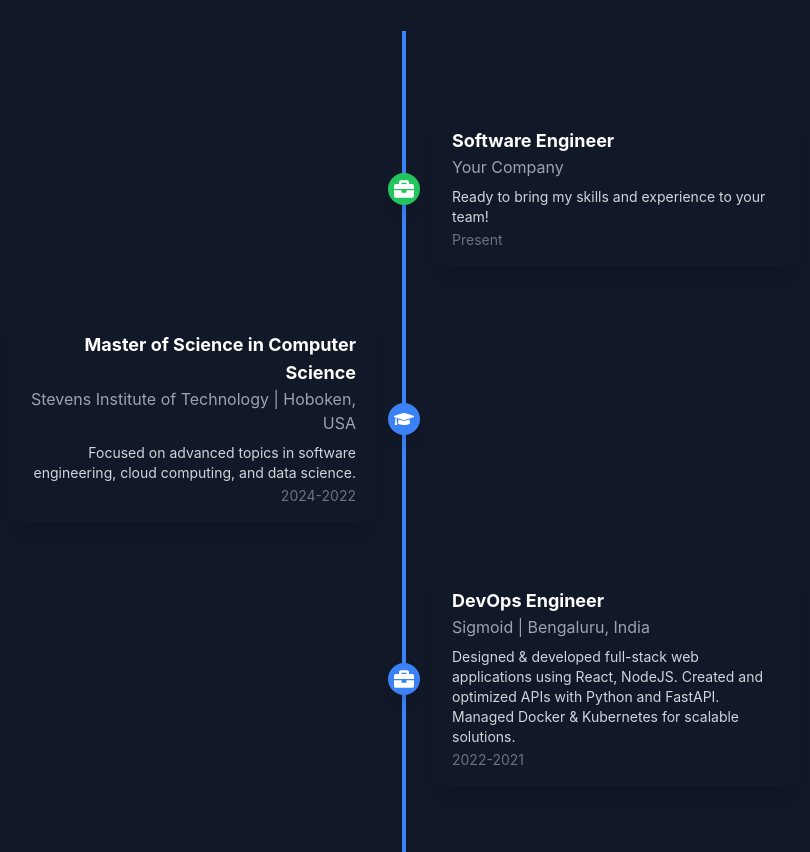
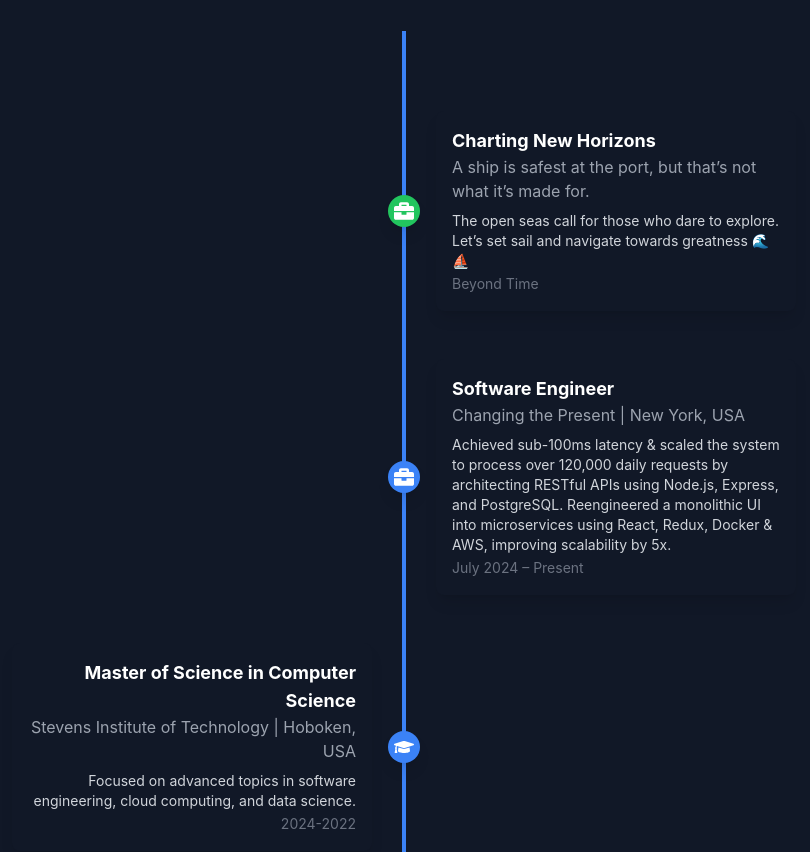
Before and after one commit to SwarajsingPatil/Portfolio_website, a React (Create React App) app: page / in a window 1280 px wide. Shown: the part 1945-2797 px from the top of the page, without its empty margins (236-1046 px from the left). Built offline with nearby package versions, Linux system fonts and the light colour scheme.

Commit message:
Updated Timeline with new touch

```diff
--- a/src/components/HeroSection.js
+++ b/src/components/HeroSection.js
@@ -70,7 +70,6 @@ const HeroSection = ({ scrollPosition, scrollToWorkExperience }) => {
   const roles = [
     "Full Stack Developer",
     "Software Engineer",
-    "UI/UX Enthusiast",
     "Problem Solver",
     "Solutions Architect"
   ];
--- a/src/components/Portfolio.js
+++ b/src/components/Portfolio.js
@@ -364,7 +364,15 @@ const Portfolio = () => {
     color: darkMode ? 'rgb(229, 231, 235)' : 'rgb(31, 41, 55)',
   });
 
+
   const timelineItems = [
+    {
+      date: 'July 2024 – Present',
+      title: 'Software Engineer',
+      subtitle: 'Changing the Present | New York, USA',
+      description: 'Achieved sub-100ms latency & scaled the system to process over 120,000 daily requests by architecting RESTful APIs using Node.js, Express, and PostgreSQL. Reengineered a monolithic UI into microservices using React, Redux, Docker & AWS, improving scalability by 5x.',
+      type: 'experience'
+    },
     {
       date: '2024-2022',
       title: 'Master of Science in Computer Science',
@@ -373,27 +381,72 @@ const Portfolio = () => {
       type: 'education'
     },
     {
-      date: '2022-2021',
-      title: 'DevOps Engineer',
-      subtitle: 'Sigmoid | Bengaluru, India',
-      description: 'Designed & developed full-stack web applications using React, NodeJS. Created and optimized APIs with Python and FastAPI. Managed Docker & Kubernetes for scalable solutions.',
+      date: 'March 2022 – Sept 2022',
+      title: 'Software Engineer',
+      subtitle: 'Promotehour | Mumbai, India',
+      description: 'Reduced load times from 5s to 2s, improving UX for 20,000+ users. Architected a scalable Next.js and React web app with SEO optimizations. Cut payload sizes by 40% with GraphQL, improving rendering speeds & reducing bounce rates by 15%.',
       type: 'experience'
     },
     {
+      date: 'March 2021 – March 2022',
+      title: 'DevOps Engineer',
+      subtitle: 'Sigmoid | Bengaluru, India',
+      description: 'Designed microservices with Docker & Kubernetes, scaling the app for 500,000+ concurrent users. Reduced release cycle time from 2h to 30min by automating CI/CD with Jenkins & GitLab. Integrated Kafka for real-time event processing at 500K events/sec, optimizing system reliability.',
+      type: 'experience'
+    },
+    // {
+    //   date: 'March 2020 – March 2021',
+    //   title: 'Software Engineer',
+    //   subtitle: 'Promotehour | Mumbai, India',
+    //   description: 'Developed backend services using Django, reducing API response times by 40% for 10,000 daily users. Implemented OAuth & JWT authentication, streamlining user sessions for 1M+ users. Created automation scripts that saved 14 developer hours per week, boosting productivity.',
+    //   type: 'experience'
+    // },
+    {
       date: 'June 2019 – August 2019',
-      title: 'Software Engineer Intern (RPA)',
+      title: 'Software Engineer Intern',
       subtitle: 'Feat Systems | Mumbai, India',
-      description: 'Implemented authentication technologies such as OAuth and SSL to ensure secure data transactions. Improved backend systems with Python, increasing data processing speed by 35% in high-traffic environments. Developed automation with UI-Path, processing data extraction for 8000 files using OCR, reducing 75% manual work. Utilized MySQL & PostgreSQL databases for data storage & retrieval, optimizing queries performance.',
+      description: 'Implemented OAuth and SSL for secure transactions. Enhanced backend efficiency with Python, improving processing speed by 35%. Automated data extraction for 8,000+ files using UI-Path OCR, reducing manual work by 75%.',
       type: 'experience'
     },
     {
       date: '2021-2017',
-      title: 'Bachelor\'s in Computer Engineering',
+      title: "Bachelor's in Computer Engineering",
       subtitle: 'University of Mumbai | Mumbai, India',
-      description: 'Gained a strong foundation in computer science fundamentals and software development.',
+      description: 'Built a strong foundation in software development, cloud computing, and data structures.',
       type: 'education'
-    },
-  ];
+    }
+];
+
+  // const timelineItems = [
+  //   {
+  //     date: '2024-2022',
+  //     title: 'Master of Science in Computer Science',
+  //     subtitle: 'Stevens Institute of Technology | Hoboken, USA',
+  //     description: 'Focused on advanced topics in software engineering, cloud computing, and data science.',
+  //     type: 'education'
+  //   },
+  //   {
+  //     date: '2022-2021',
+  //     title: 'DevOps Engineer',
+  //     subtitle: 'Sigmoid | Bengaluru, India',
+  //     description: 'Designed & developed full-stack web applications using React, NodeJS. Created and optimized APIs with Python and FastAPI. Managed Docker & Kubernetes for scalable solutions.',
+  //     type: 'experience'
+  //   },
+  //   {
+  //     date: 'June 2019 – August 2019',
+  //     title: 'Software Engineer Intern (RPA)',
+  //     subtitle: 'Feat Systems | Mumbai, India',
+  //     description: 'Implemented authentication technologies such as OAuth and SSL to ensure secure data transactions. Improved backend systems with Python, increasing data processing speed by 35% in high-traffic environments. Developed automation with UI-Path, processing data extraction for 8000 files using OCR, reducing 75% manual work. Utilized MySQL & PostgreSQL databases for data storage & retrieval, optimizing queries performance.',
+  //     type: 'experience'
+  //   },
+  //   {
+  //     date: '2021-2017',
+  //     title: 'Bachelor\'s in Computer Engineering',
+  //     subtitle: 'University of Mumbai | Mumbai, India',
+  //     description: 'Gained a strong foundation in computer science fundamentals and software development.',
+  //     type: 'education'
+  //   },
+  // ];
 
   const ResumeModal = ({ toggleResume }) => {
     useEffect(() => {
--- a/src/components/Timeline.js
+++ b/src/components/Timeline.js
@@ -62,13 +62,22 @@ const Timeline = ({ items }) => {
 
   const timelineItems = [
     {
-      date: 'Present',
-      title: 'Software Engineer',
-      subtitle: 'Your Company',
-      description: 'Ready to bring my skills and experience to your team!',
+      date: 'Beyond Time',
+      title: 'Charting New Horizons',
+      subtitle: 'A ship is safest at the port, but that’s not what it’s made for.',
+      description: `The open seas call for those who dare to explore.
+Let’s set sail and navigate towards greatness 🌊 ⛵`,
       type: 'experience',
       isPresent: true,
     },
+    // {
+    //   date: 'Present',
+    //   title: 'Software Engineer',
+    //   subtitle: 'Your Company',
+    //   description: 'Ready to bring my skills and experience to your team!',
+    //   type: 'experience',
+    //   isPresent: true,
+    // },
     ...items,
 
   ];
```
